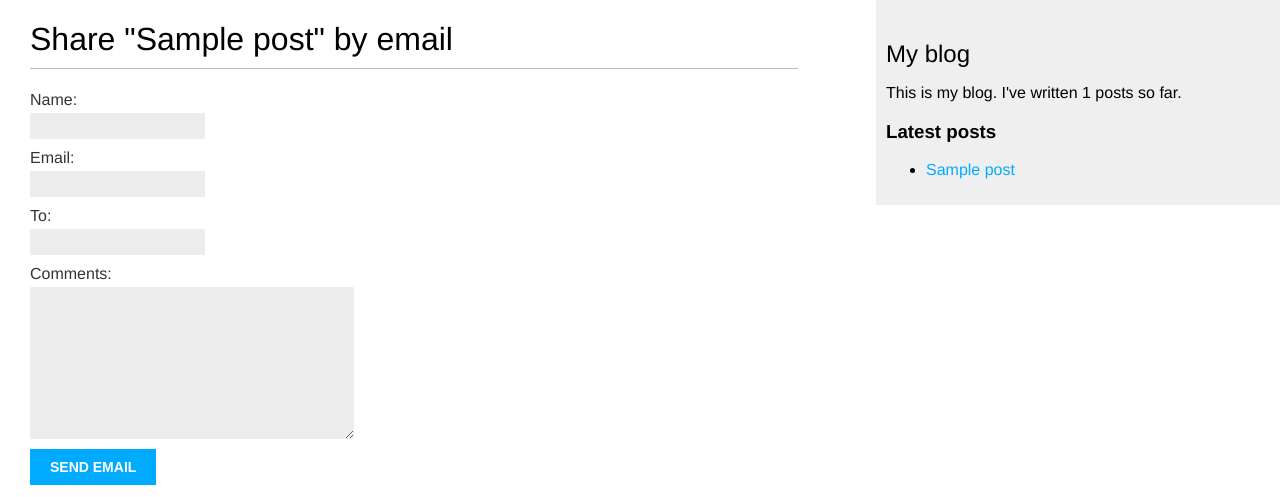
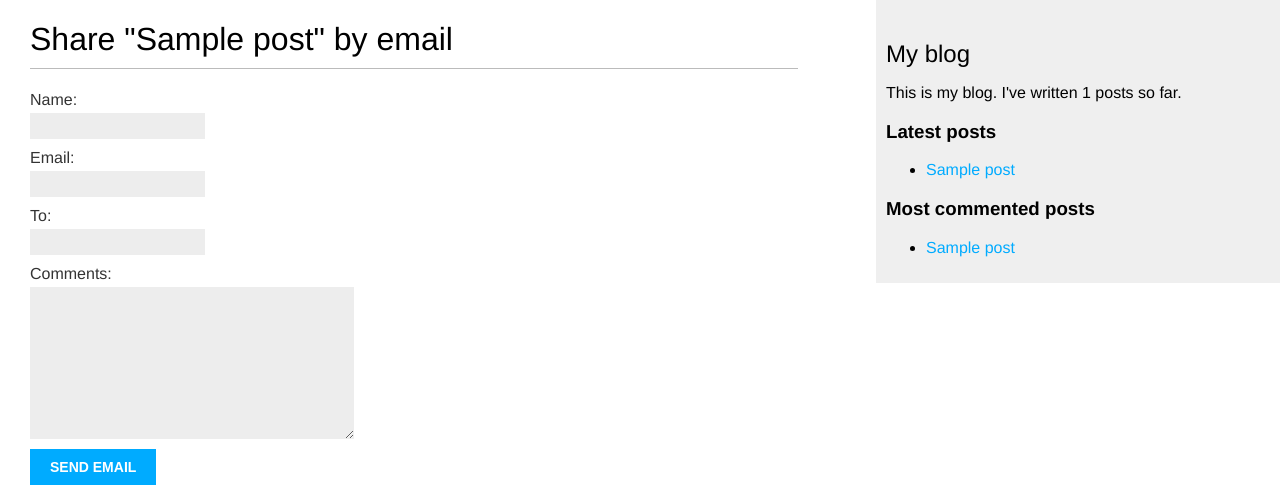
Before and after one commit to dmb225/mywebsite, a Django app: page /blog/1/share/ in a window 1280 px wide. Shown: the top 497 px of the page. Run offline with Django 3.2, Linux system fonts and the light colour scheme; tables that the repository leaves empty hold one stand-in row (values such as "Sample post").

Commit message:
Add most_commented_posts simple template tag

```diff
--- a/blog/templates/base.html
+++ b/blog/templates/base.html
@@ -17,6 +17,15 @@
         <p>This is my blog. I've written {% total_posts %} posts so far.</p>
         <h3>Latest posts</h3>
         {% show_latest_posts 3 %}
+        <h3>Most commented posts</h3>
+        {% get_most_commented_posts 3 as most_commented_posts %}
+        <ul>
+            {% for post in most_commented_posts %}
+            <li>
+                <a href="{{ post.get_absolute_url }}">{{ post.title }}</a>
+            </li>
+            {% endfor %}
+        </ul>
     </div>
 </body>
 </html>
--- a/blog/templatetags/blog_tags.py
+++ b/blog/templatetags/blog_tags.py
@@ -1,4 +1,5 @@
 from django import template
+from django.db.models import Count
 from ..models import Post
 
 
@@ -14,3 +15,8 @@ def total_posts():
 def show_latest_posts(count=5):
     latest_posts = Post.published.order_by('-publish')[:count]
     return {'latest_posts': latest_posts}
+
+
+@register.simple_tag
+def get_most_commented_posts(count=5):
+    return Post.published.annotate(total_comments=Count('comments')).order_by('-total_comments')[:count]
```
